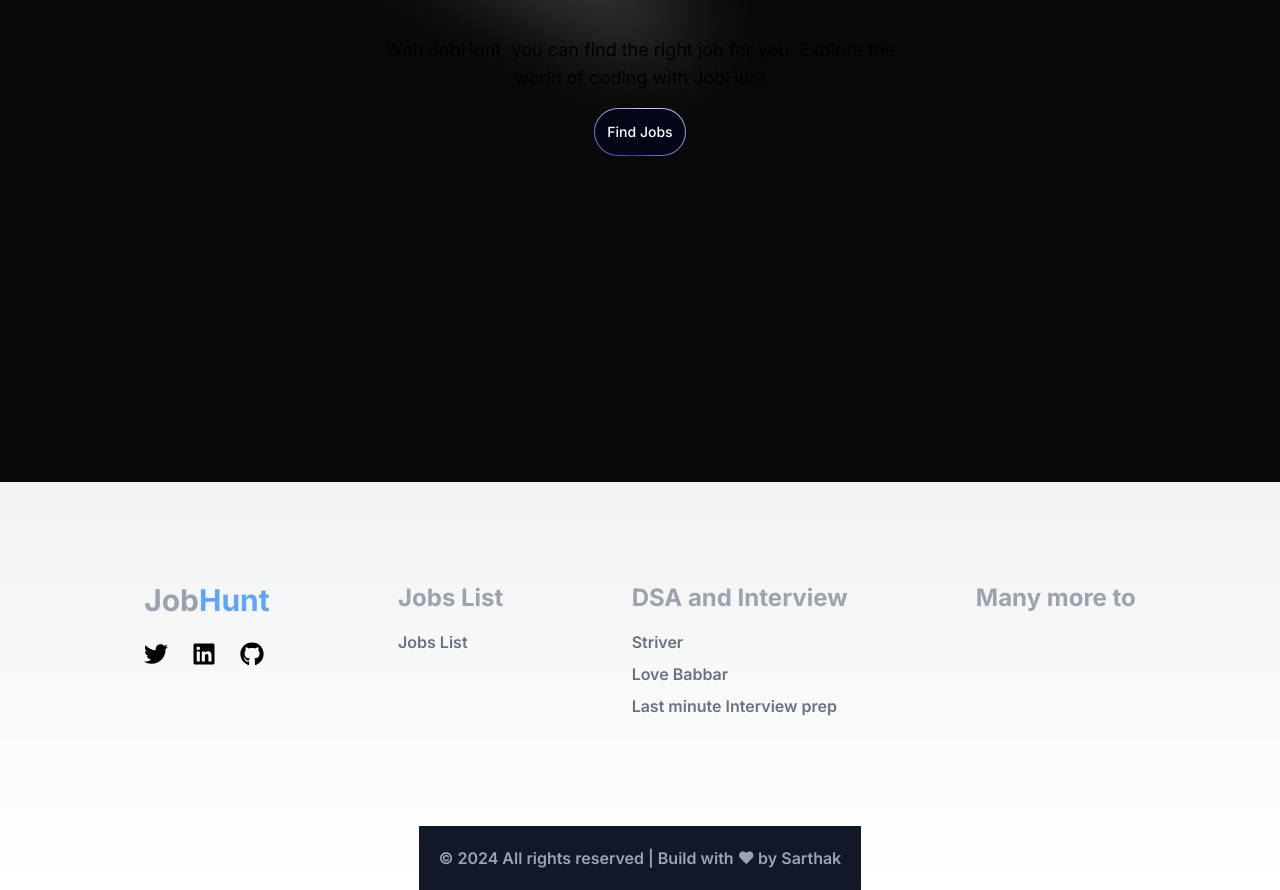
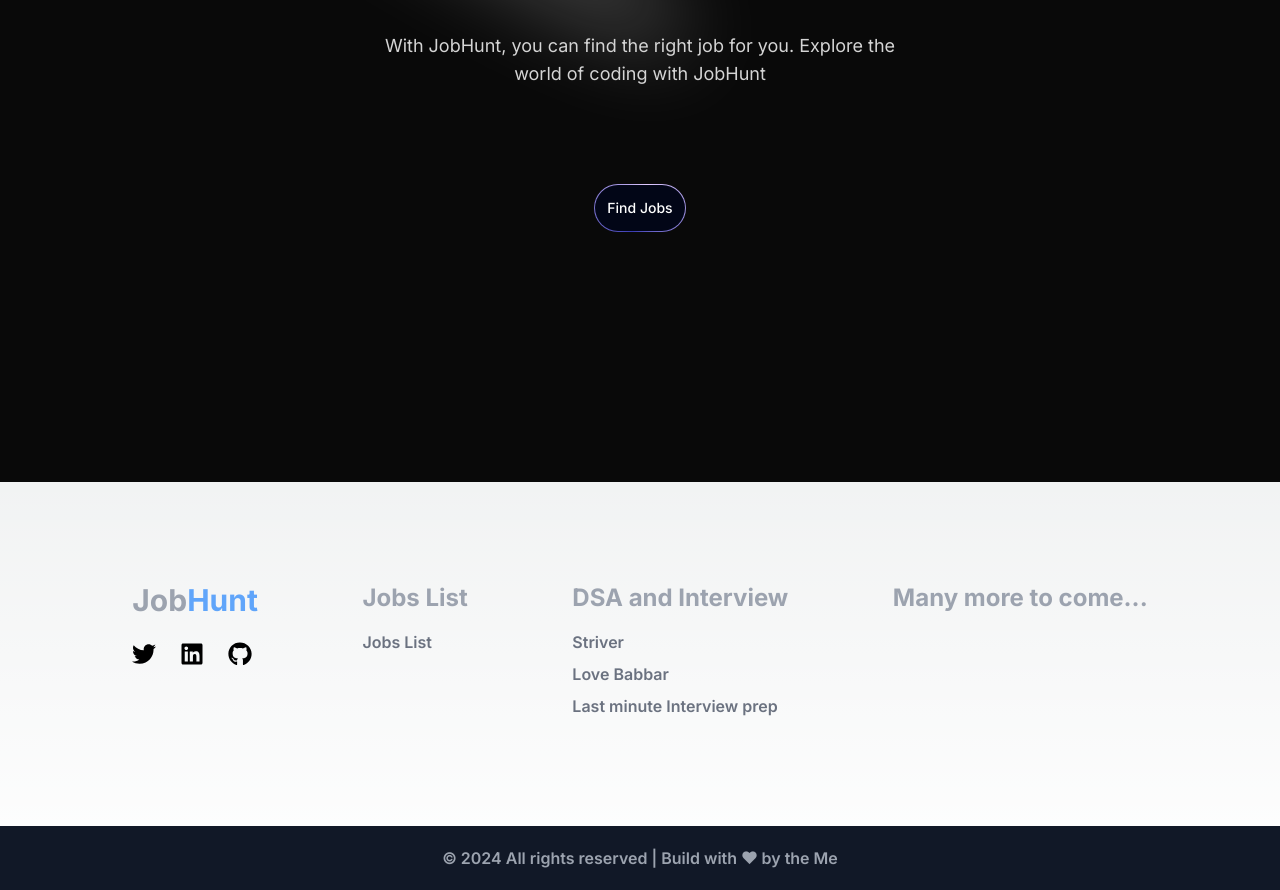
Before and after one commit to Sarthak8822/job-hunt, a Next.js app: page / in a window 1280 px wide. Shown: the part 318-1208 px from the top of the page. Built offline with nearby package versions, Linux system fonts and the light colour scheme.

Commit message:
typos fixed in Footer

```diff
--- a/src/app/layout.tsx
+++ b/src/app/layout.tsx
@@ -28,9 +28,9 @@ export default function RootLayout({
           <Navbar />
         </div>
         {children}
-        <div className="relative w-full flex flex-col items-center justify-center">
-          <Footer />
-        </div>
+        {/* <div className="relative  flex flex-col items-center justify-center"> */}
+        <Footer />
+        {/* </div> */}
       </body>
     </html>
   );
--- a/src/components/Footer.tsx
+++ b/src/components/Footer.tsx
@@ -66,17 +66,17 @@ function Footer() {
         <div className="p-5">
           <ul>
             <p className="text-gray-400 font-bold text-2xl pb-4">
-              Many more to
+              Many more to come...
             </p>
           </ul>
         </div>
       </div>
       <div className="flex flex-col justify-center items-center text-center  p-5 bg-gray-900">
         <h1 className=" text-gray-400 font-semibold">
-          © 2024 All rights reserved | Build with ❤ by{" "}
+          © 2024 All rights reserved | Build with ❤ by the{" "}
           <Link href="https://github.com/Sarthak8822">
             <span className="hover:text-blue-400 font-semibold cursor-pointer">
-              Sarthak{" "}
+              Me{" "}
             </span>
           </Link>
         </h1>
--- a/src/components/HeroSection.tsx
+++ b/src/components/HeroSection.tsx
@@ -4,7 +4,7 @@ import { Spotlight } from "./ui/Spotlight";
 
 function HeroSection() {
   return (
-    <div className="h-auto md:h-[40rem] w-full rounded-md flex flex-col items-center justify-center relative overflow-hidden mx-auto py-10 md:py-0">
+    <div className="h-fit md:h-[40rem] w-full rounded-md flex flex-col items-center justify-center relative overflow-hidden mx-auto py-10 md:py-0">
       {/* <Spotlight
         className="-top-40 left-0 md:left-60 md:-top-20"
         fill="white"
@@ -13,11 +13,11 @@ function HeroSection() {
         <h1 className="mt-20 md:mt-0 text-4xl md:text-7xl font-bold bg-clip-text text-transparent bg-gradient-to-b from-neutral-50 to-neutral-400 pb-5">
           Find the unique jobs all over the globe
         </h1>
-        <p className="mt-6 font-normal text-base md:text-lg teext-neutral-300 max-w-lg mx-auto">
+        <p className="mt-24 font-normal text-lg md:text-lg text-neutral-300 max-w-lg mx-auto">
           With JobHunt, you can find the right job for you. Explore the world of
           coding with JobHunt
         </p>
-        <div className="mt-4">
+        <div className="mt-24">
           <Link href="/Jobslisting">
             <button className="relative inline-flex h-12 overflow-hidden rounded-full p-[1px] focus:outline-none focus:ring-2 focus:ring-slate-400 focus:ring-offset-2 focus:ring-offset-slate-50">
               <span className="absolute inset-[-1000%] animate-[spin_2s_linear_infinite] bg-[conic-gradient(from_90deg_at_50%_50%,#E2CBFF_0%,#393BB2_50%,#E2CBFF_100%)]" />
```
